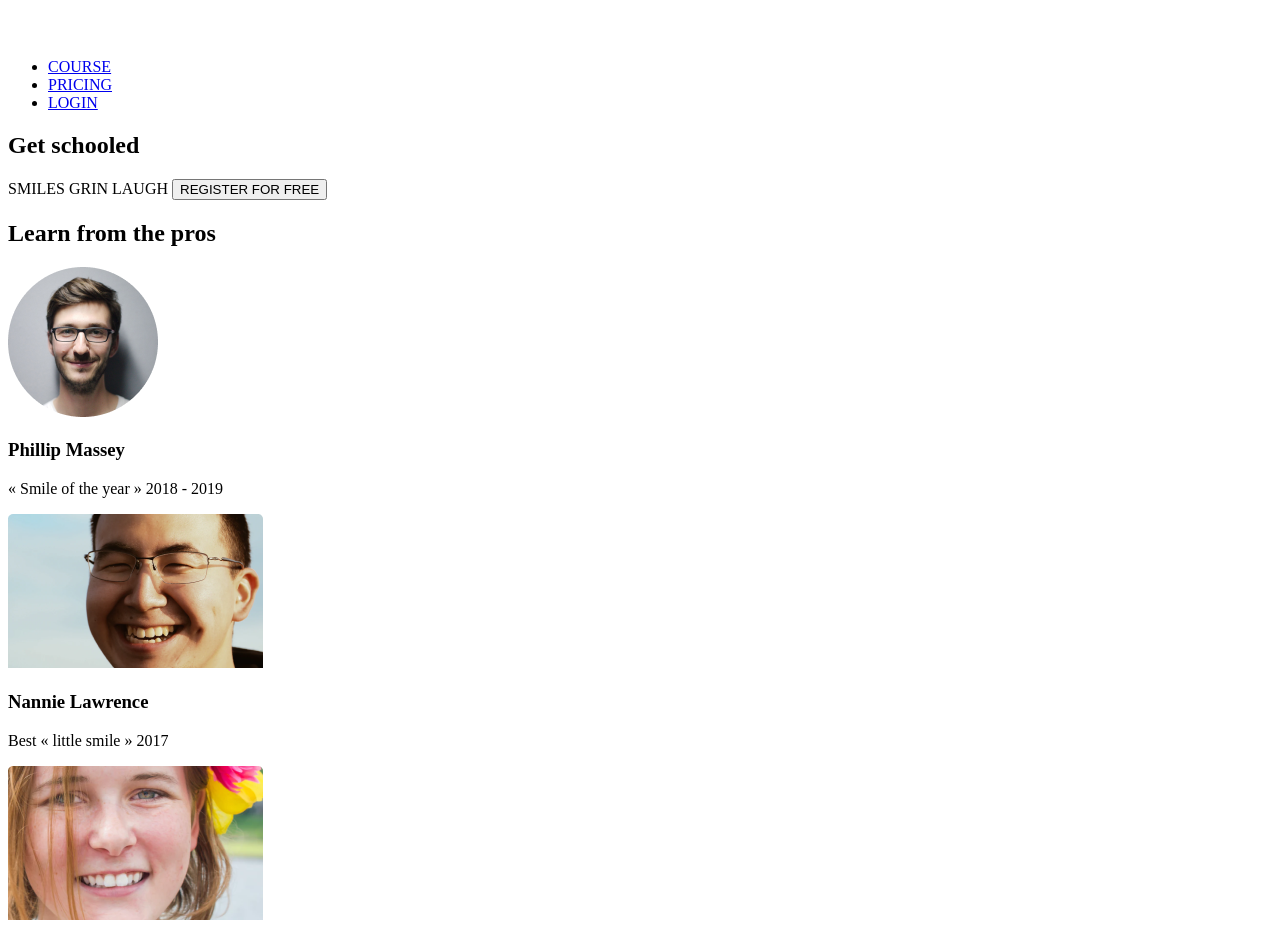
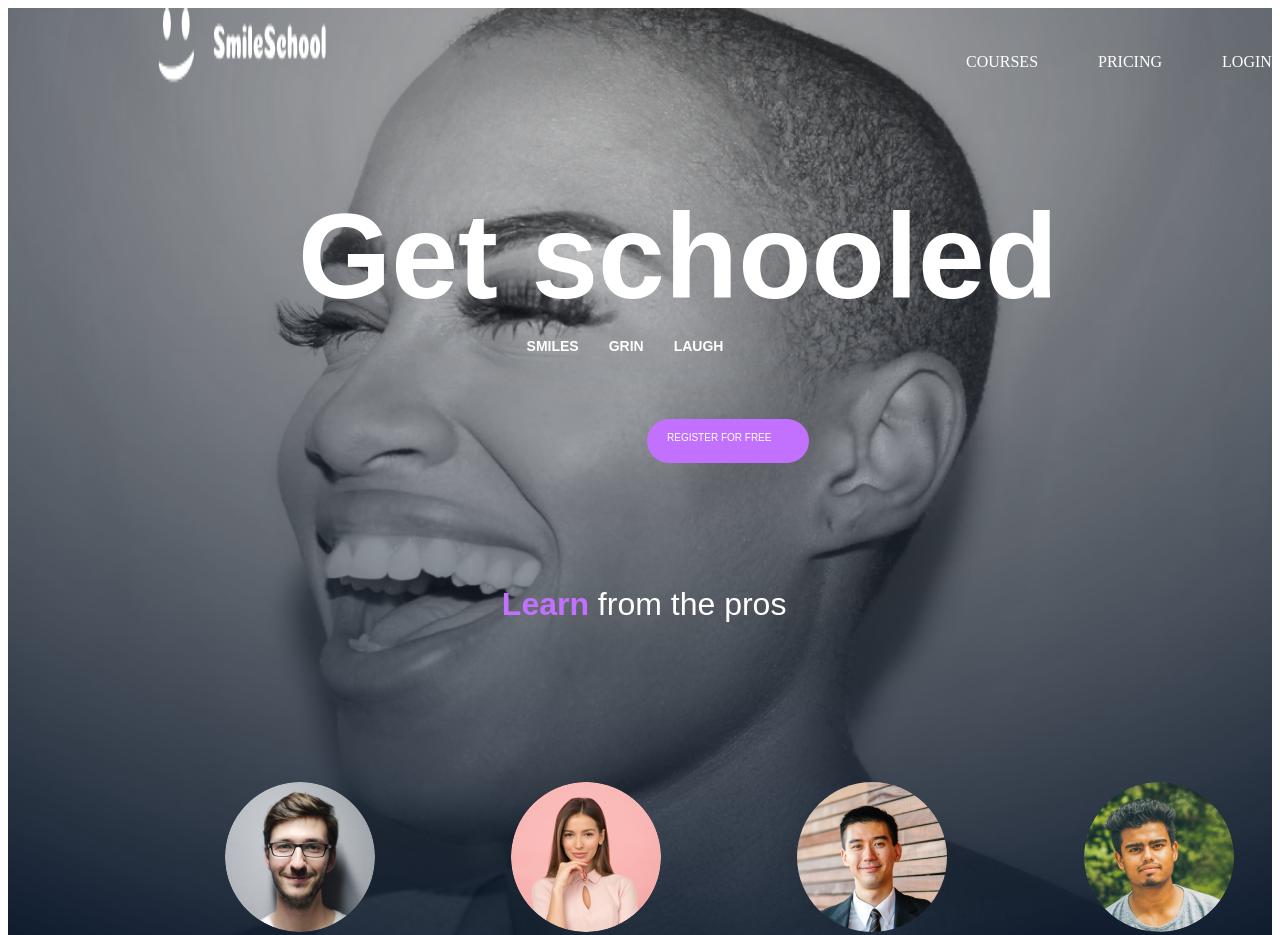
Before and after one commit to Manu-baraka/alx_html_css, a plain HTML site: page css_advanced/index.html in a window 1280 px wide. Shown: the top 935 px of the page. Drawn offline with Linux system fonts and the light colour scheme.

Commit message:
Modified styles.css and index.html

```diff
--- a/css_advanced/index.html
+++ b/css_advanced/index.html
@@ -8,59 +8,67 @@
     <link href="styles.css" rel="stylesheet">
 </head>
 <body>
+    <div class="background-image">
     <header>
-        <nav>
+        <nav class="navbar">
             <img src="/images/logo.png" alt="logo">
-
+          <div class="nav-links">
             <ul>
-                <li><a href="#">COURSE</a></li>
+                <li><a href="#">COURSES</a></li>
                 <li><a href="#">PRICING</a></li>
                 <li><a href="#">LOGIN</a></li>
             </ul>
+            </div>
         </nav>
-
     </header>
     <main>
         <section>
             <div>
                 <h1>Get schooled</h1>
+            </div>
+            <div class="span">
                 <span>SMILES</span>
                 <span>GRIN</span>
                 <span>LAUGH</span>
+            </div>
+                <div class="hero-text">
                 <button>REGISTER FOR FREE</button>
+                </div>
+            <div class="testimonials-section">
+                <p><span class="highlight">Learn</span> from the pros</p>
             </div>
-            <div>
-                <h2>Learn from the pros</h2>
-                <div>
+                <div class="testimonial">
                     <div>
                         <img src="/images/1.png" alt="">
                         <h3>Phillip Massey</h3>
-                        <p>« Smile of the year » 2018 - 2019</p>
+                        <p>« Smile of the year » <br>2018 - 2019</p>
                     </div>
                     <div>
-                        <img src="/images/6.png" alt="">
+                        <img src="/images/3.png" alt="">
                         <h3>Nannie Lawrence</h3>
                         <p>Best « little smile » 2017</p>
                     </div>
                     <div>
-                        <img src="/images/7.png" alt="">
+                        <img src="/images/2.png" alt="">
                         <h3>Bruce Walters</h3>
                         <p>Best « Friend Smile » live performance 2019</p>
                     </div>
+
                     <div>
-                        <img src="/images/8.png" alt="">
+                        <img src="/images/4.png" alt="">
                         <h3>Henry Hughes</h3>
                         <p>« 24h smiles » winner 2016 - 2019</p>
                     </div>
                 </div>
             </div>
         </section>
-        <section>
+    </div>
+        <section class="quote">
             <div>
                 <img src="/images/5.png" alt="image">
             </div>
-            <div>
-                <blockquote>« Those tutorials are concise and go straight to the point. I can't think of a better place to learn smiling. And it's so fun!</blockquote>
+            <div class="quote-text">
+                <blockquote>« Those tutorials are concise and go straight to the point.<br>I can't think of a better place to learn smiling. And it's so fun!</blockquote>
                 <h3>Person Name</h3>
                 <P>weather presenter</P>
             </div>
--- a/css_advanced/styles.css
+++ b/css_advanced/styles.css
@@ -0,0 +1,167 @@
+.background-image {
+     background-image: url(/images/Object.png);
+    background-size: cover;
+    background-repeat: no-repeat;
+    background-position: center;
+    height: 1093px;
+    max-width: 1440px;
+}
+.background-image header nav {
+    display: flex;
+    flex-direction: row;
+    margin-left: 150px;
+    padding: 0px 0px;
+}
+.nav-links ul{
+    list-style: none;
+    text-decoration: none;
+    display: flex;
+    margin-left: 600px;
+    margin-top: 35.02px;
+    gap: 60px;
+}
+.nav-links ul li a {
+    display: flex;
+    flex-direction: row;
+    text-decoration: none;
+    list-style: none;
+    padding-top: 10px;
+    color: #FFFFFF;
+}
+
+.testimonial img {
+    display: flex;
+    flex-direction: row;
+    justify-content: center;
+    height: 150px;
+    width: 150px;
+    border-radius: 50%;
+    gap: 136px;
+    padding:  0px 0px;
+
+}
+.testimonial {
+    display: flex;
+    flex-direction: row;
+    justify-content: center;
+    align-items: center;
+    gap: 136px;
+    height: 237px;
+    width: 1009px;
+    border-radius: 50%;
+    color: #FFFFFF;
+    padding: 0px 0px;
+    margin-left: 217px;
+    gap: 136px;
+    padding-top: 100px;
+}
+
+
+h1 {
+    font-size: 120px;
+    color: #FFFFFF;
+    text-align: center;
+    width: 684px;
+    height: 151px;
+    margin: auto;
+    padding-top: 100px;
+    font-family: Arial, Helvetica, sans-serif;
+    white-space: nowrap;
+}
+.content {
+    display: flex;
+    flex-direction: row;
+    background-color: #c271ff;
+    color: #FFFFFF;
+    justify-content: center;
+    border: none;
+    width: 162px;
+    height: 44px;
+    color: #FFFFFF;
+    font-family: Arial, Helvetica, sans-serif;
+    font-size: 10px;
+    margin-top: 20px;
+    align-items: center;
+    cursor: pointer;
+}
+.span {
+    display: flex;
+    flex-direction: row;
+    padding-right: 30px;
+    color: #FFFFFF;
+    text-align: center;
+    word-spacing: 50px;
+    justify-content: center;
+    gap: 30px;
+    font-size: 14px;
+    font-weight: bold;
+    font-family: Arial, Helvetica, sans-serif;
+    position: relative;
+}
+
+.quote {
+    display: flex;
+    justify-content: center;
+    align-items: center;
+    padding-left: 30px;
+    padding-right: 30px;
+    padding-top: 100px;
+    padding-bottom: 100px;
+    background-color: #c271ff;
+    color : #FFFFFF;
+    font-family: Arial, Helvetica, sans-serif;
+    text-align: left;
+    width: auto;
+}
+
+.quote h3 {
+   text-indent: 40px;
+}
+.quote p {
+    text-indent: 40px;
+}
+.hero-text button {
+    display: flex;
+    font-size: 10px;
+    border-radius: 999px;
+    border: none;
+    white-space: nowrap;
+    color: #FFFFFF;
+    background-color: #c271ff;
+    text-align: center;
+    width: 162px;
+    height: 44px;
+    position: absolute;
+    top: 419px;
+    margin-left: 639px;
+    padding-top: 13px;
+    padding-bottom: 13px;
+    padding-left: 20px;
+    padding-right: 20px;
+    cursor: pointer;
+
+}
+.testimonials-section {
+    display: flex;
+    padding-left: 40%;
+    padding-right: 40%;
+    justify-content: center;
+    width: 261px;
+    height: 40px;
+    margin-top: 120px;
+    margin-bottom: 100px;
+    font-size: 32px;
+    white-space: nowrap;
+    color: #FFFFFF;
+    line-height: auto;
+    letter-spacing: 0px;
+    text-decoration: none;
+    font-family: 'Source Sans Pro', sans-serif;
+    font-weight: normal;
+    padding-top: 80px;
+
+}
+.testimonials-section .highlight {
+    color: #c271ff;
+    font-weight: bold;
+}
```
